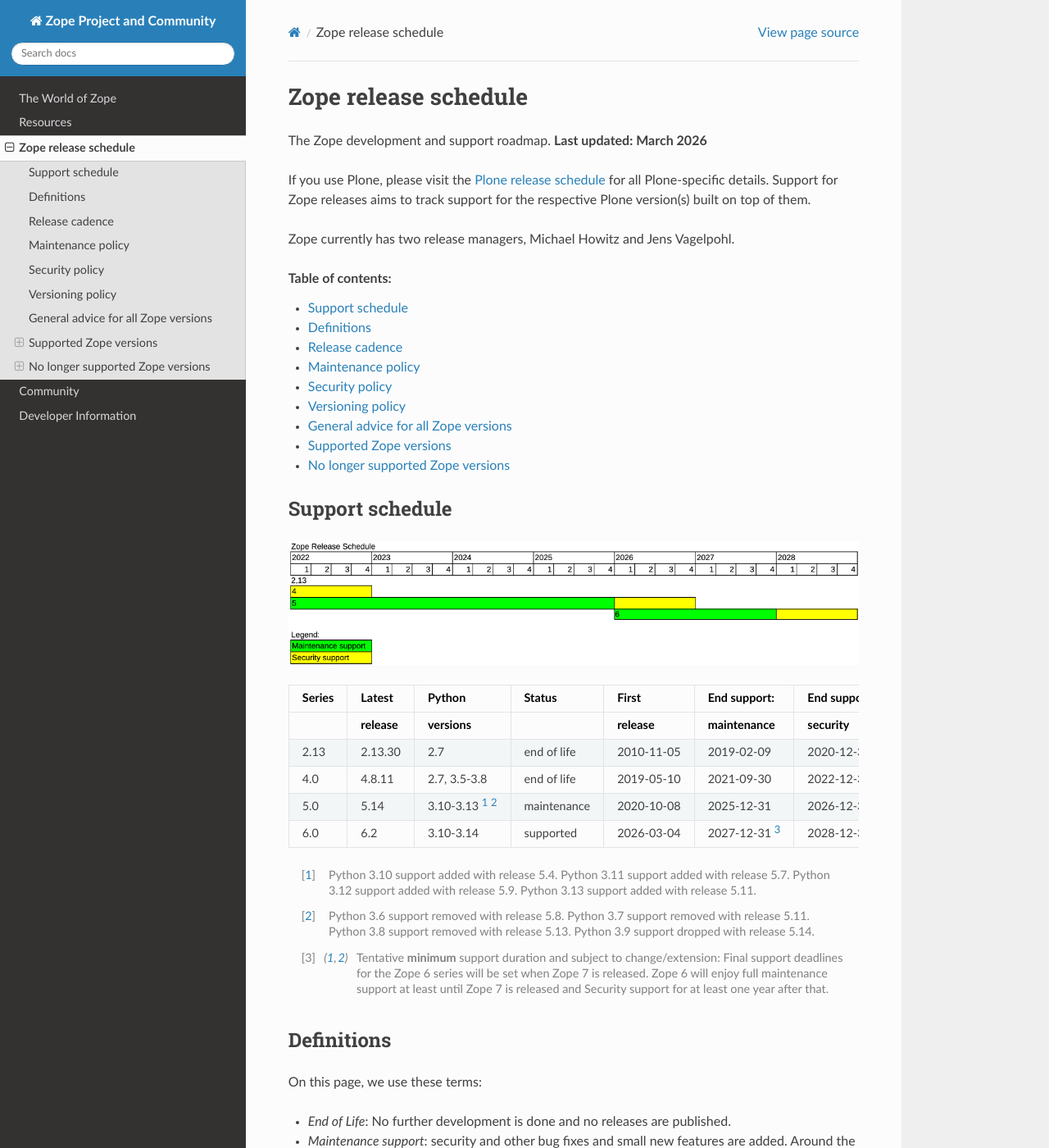
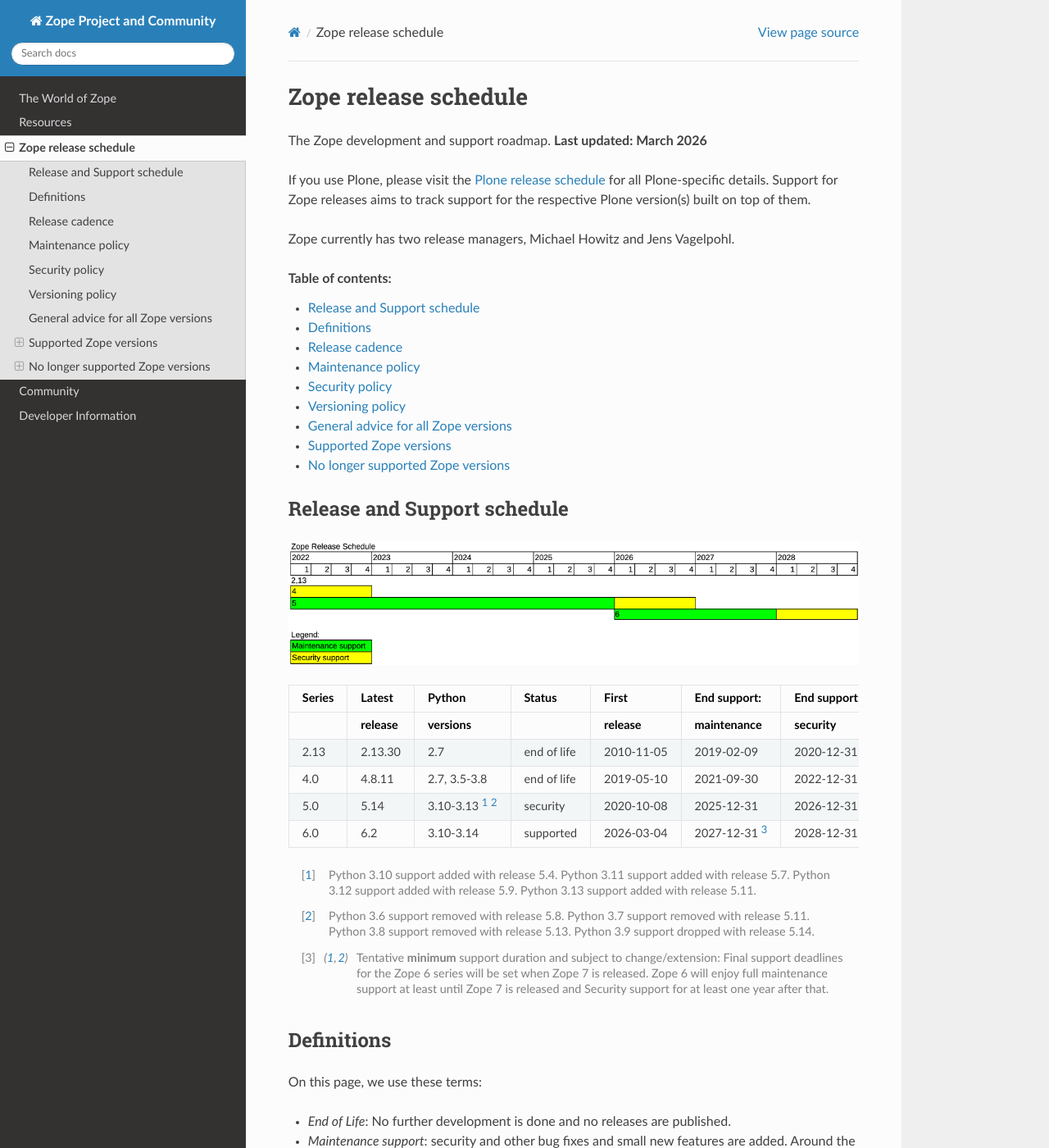
Before and after one commit to zopefoundation/www.zope.org, a Sphinx documentation site: the page built from docs/releases.rst, in a window 1280 px wide and 1400 px high. Shown: the whole window at 82% size. Built offline with Sphinx 7.4.7 and the Read the Docs theme 3.1.0, drawn with Linux system fonts in a browser that asks for light colours.

Commit message:
Fix Zope 5 support status, improve wording

```diff
--- a/docs/releases.rst
+++ b/docs/releases.rst
@@ -15,8 +15,8 @@ Zope currently has two release managers, Michael Howitz and Jens Vagelpohl.
    :depth: 1
 
 
-Support schedule
-----------------
+Release and Support schedule
+----------------------------
 
 .. image:: /_static/releases.png
 
@@ -29,7 +29,7 @@ Support schedule
 +------+-------+-------------+-----------+----------+------------+------------+
 |4.0   |4.8.11 |2.7, 3.5-3.8 |end of life|2019-05-10|2021-09-30  |2022-12-31  |
 +------+-------+-------------+-----------+----------+------------+------------+
-|5.0   |5.14   |3.10-3.13    |maintenance|2020-10-08|2025-12-31  |2026-12-31  |
+|5.0   |5.14   |3.10-3.13    |security   |2020-10-08|2025-12-31  |2026-12-31  |
 |      |       |[1]_ [2]_    |           |          |            |            |
 +------+-------+-------------+-----------+----------+------------+------------+
 |6.0   |6.2    |3.10-3.14    |supported  |2026-03-04|2027-12-31  |2028-12-31  |
```
